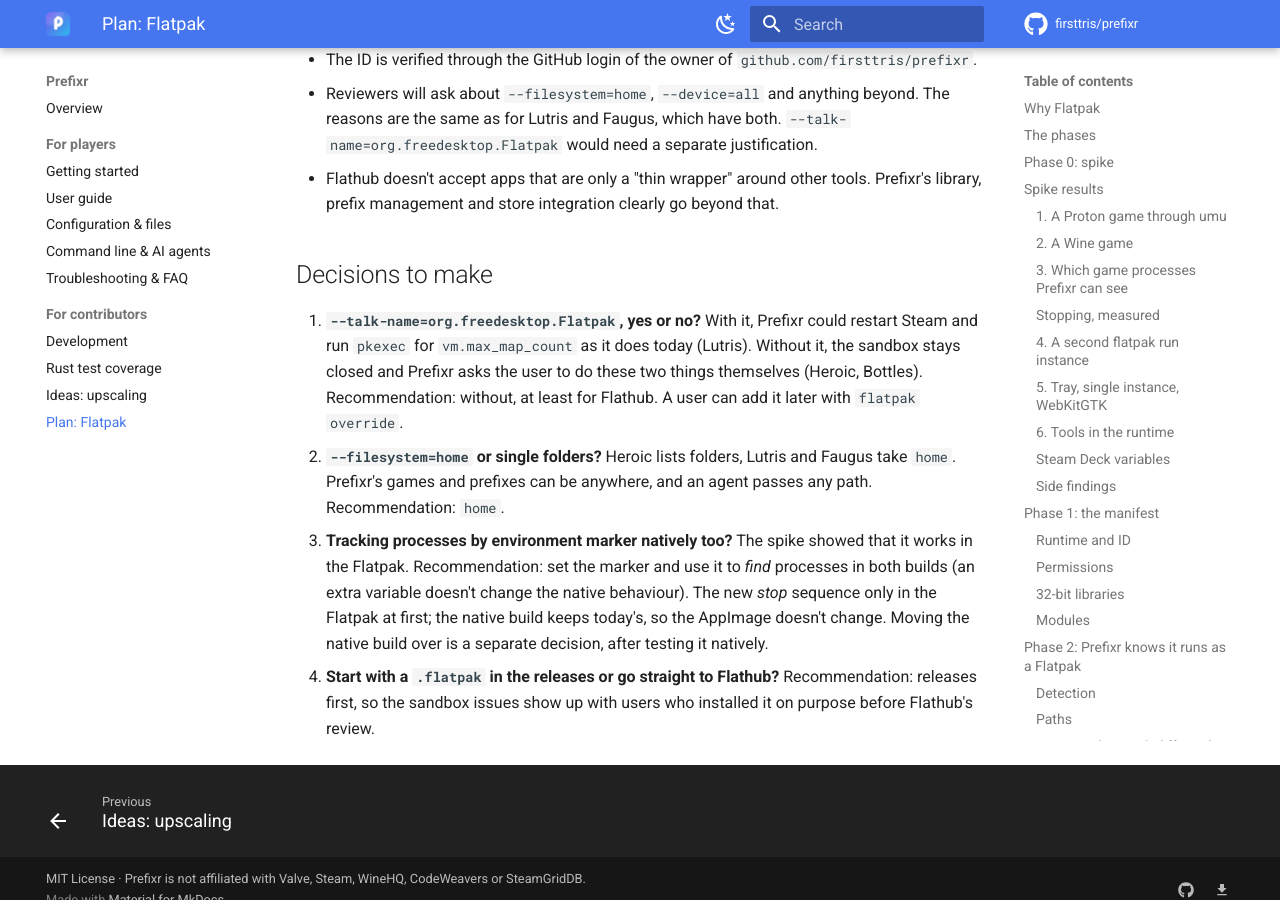
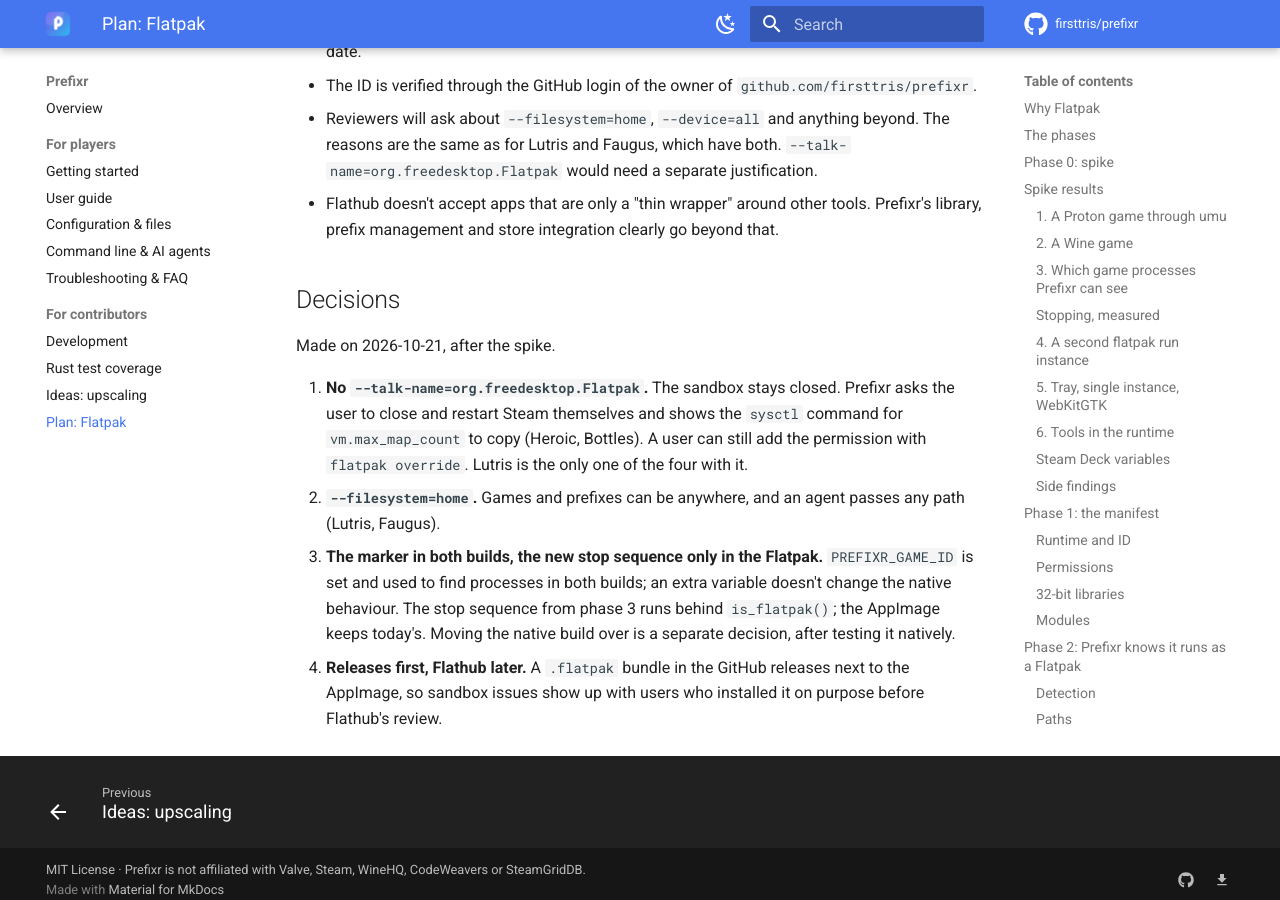
Before and after one commit to firsttris/prefixr, an MkDocs documentation site: the page built from docs/flatpak.md, in a window 1280 px wide and 900 px high, scrolled down 17223 px. Built offline with MkDocs 1.6.1 and Material for MkDocs 9.7.7, drawn with Linux system fonts in a browser that asks for light colours; comment, search, counter and statistics services are not loaded; some of the changed text lies outside the part shown.

Commit message:
Flatpak plan: record the four decisions
No org.freedesktop.Flatpak permission, home access, the marker in both
builds with the new stop sequence only in the Flatpak, releases before
Flathub.

Co-Authored-By: Claude Opus 5.5 <noreply@anthropic.com>

```diff
--- a/docs/flatpak.md
+++ b/docs/flatpak.md
@@ -33,7 +33,7 @@ Two rules for all phases:
 - [Phase 4: desktop, Steam and the command line](#phase-4-desktop-steam-and-the-command-line)
 - [Phase 5: building from source and releasing](#phase-5-building-from-source-and-releasing)
 - [Phase 6: Flathub](#phase-6-flathub)
-- [Decisions to make](#decisions-to-make)
+- [Decisions](#decisions)
 
 ## Why Flatpak
 
@@ -527,8 +527,8 @@ dialog (`add_prefix`). A prefix must never end up under `/run/user/…/doc`.
   `--talk-name=org.freedesktop.Flatpak` (Faugus documents that in its README; Steam's manifest
   doesn't have it). `SteamOnlyFlatpak` stays, with that hint added to the message.
 - **Closing and restarting Steam** (`stop_steam`, `start_steam`, `steam_running`, `steam.rs`) needs
-  the `steam` command and the host's processes, neither of which exists in the sandbox. Two ways, see
-  the [first decision](#decisions-to-make):
+  the `steam` command and the host's processes, neither of which exists in the sandbox. Prefixr
+  takes the first of these two ways ([first decision](#decisions)):
   - Without extra permissions: Prefixr asks the user to close Steam, writes `shortcuts.vdf` and
     tells them to start Steam again. Whether Steam is running can't be checked with `kill(pid, 0)`
     on `~/.steam/steam.pid` as Heroic does: the spike confirmed that the sandbox only sees its own
@@ -536,8 +536,9 @@ dialog (`add_prefix`). A prefix must never end up under `/run/user/…/doc`.
     running". Lutris uses `pgrep`, which doesn't see the host either. **Open:** whether anything
     works without extra permissions. Steam wasn't running during the spike. Until then, Prefixr
     treats the state as unknown in the Flatpak and always asks the user to close Steam.
-  - With `--talk-name=org.freedesktop.Flatpak`, as Lutris has on Flathub: `flatpak-spawn --host
-    steam -shutdown` and so on, exactly as today.
+  - Not chosen: with `--talk-name=org.freedesktop.Flatpak`, as Lutris has on Flathub,
+    `flatpak-spawn --host steam -shutdown` and so on would work exactly as today. A user who adds
+    the permission with `flatpak override` could get this later.
 
 ### Command line and the skill
 
@@ -608,20 +609,20 @@ Flathub requires a build from source without network access, as Cinny does:
 - Flathub doesn't accept apps that are only a "thin wrapper" around other tools. Prefixr's library,
   prefix management and store integration clearly go beyond that.
 
-## Decisions to make
+## Decisions
 
-1. **`--talk-name=org.freedesktop.Flatpak`, yes or no?** With it, Prefixr could restart Steam and
-   run `pkexec` for `vm.max_map_count` as it does today (Lutris). Without it, the sandbox stays
-   closed and Prefixr asks the user to do these two things themselves (Heroic, Bottles).
-   Recommendation: without, at least for Flathub. A user can add it later with `flatpak override`.
-2. **`--filesystem=home` or single folders?** Heroic lists folders, Lutris and Faugus take `home`.
-   Prefixr's games and prefixes can be anywhere, and an agent passes any path. Recommendation:
-   `home`.
-3. **Tracking processes by environment marker natively too?** The spike showed that it works in the
-   Flatpak. Recommendation: set the marker and use it to *find* processes in both builds (an extra
-   variable doesn't change the native behaviour). The new *stop* sequence only in the Flatpak at
-   first; the native build keeps today's, so the AppImage doesn't change. Moving the native build
-   over is a separate decision, after testing it natively.
-4. **Start with a `.flatpak` in the releases or go straight to Flathub?** Recommendation: releases
-   first, so the sandbox issues show up with users who installed it on purpose before Flathub's
+Made on 2026-10-21, after the spike.
+
+1. **No `--talk-name=org.freedesktop.Flatpak`.** The sandbox stays closed. Prefixr asks the user to
+   close and restart Steam themselves and shows the `sysctl` command for `vm.max_map_count` to copy
+   (Heroic, Bottles). A user can still add the permission with `flatpak override`. Lutris is the
+   only one of the four with it.
+2. **`--filesystem=home`.** Games and prefixes can be anywhere, and an agent passes any path
+   (Lutris, Faugus).
+3. **The marker in both builds, the new stop sequence only in the Flatpak.** `PREFIXR_GAME_ID` is
+   set and used to find processes in both builds; an extra variable doesn't change the native
+   behaviour. The stop sequence from phase 3 runs behind `is_flatpak()`; the AppImage keeps
+   today's. Moving the native build over is a separate decision, after testing it natively.
+4. **Releases first, Flathub later.** A `.flatpak` bundle in the GitHub releases next to the
+   AppImage, so sandbox issues show up with users who installed it on purpose before Flathub's
    review.
```
Also changed, not shown: other parts of docs/flatpak.md (+2 -2 lines).
